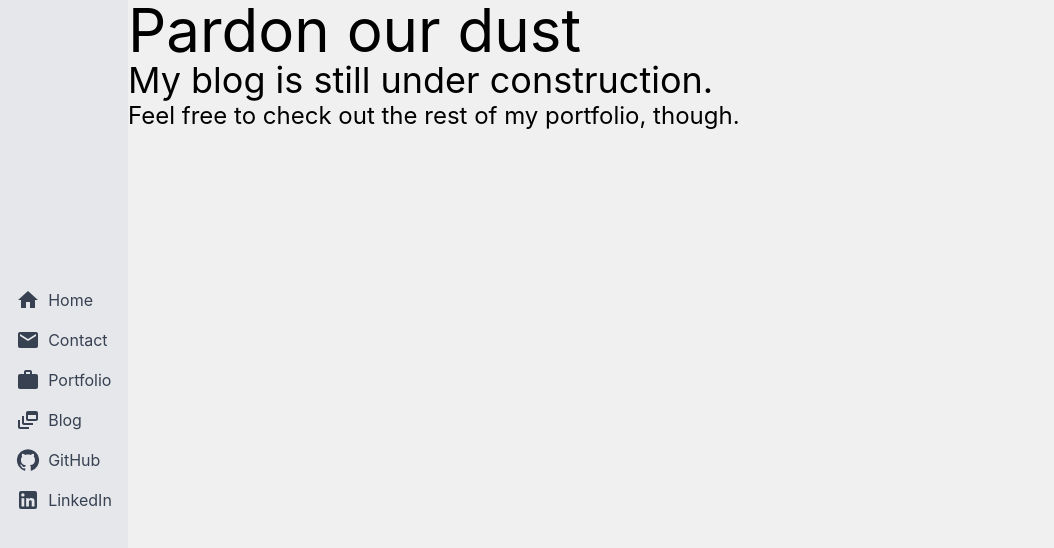
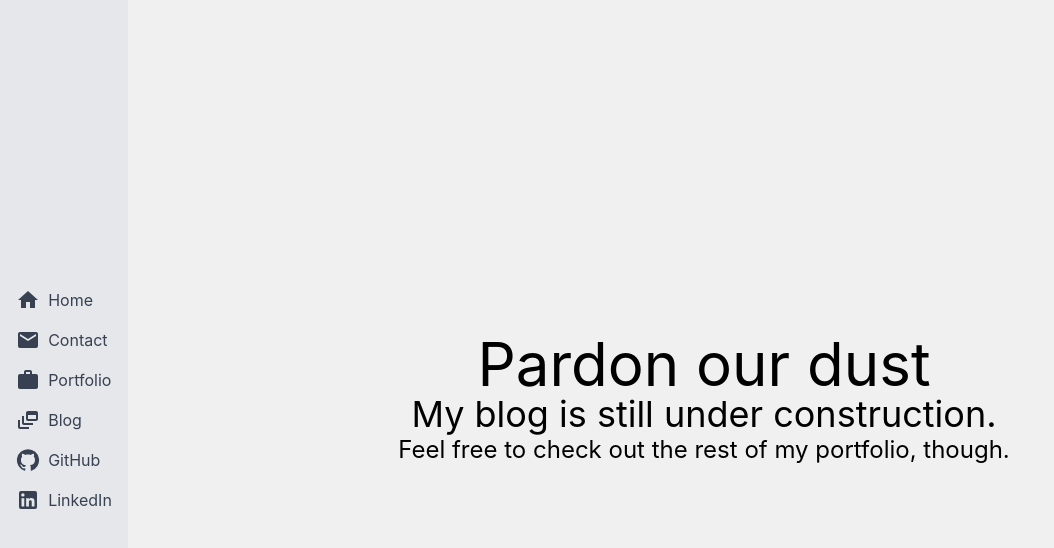
Before and after one commit to Korjubzot/react-portfolio, a React (Create React App) app: page /blog in a window 1280 px wide. Shown: the top 548 px of the page, without its empty margins (0-1054 px from the left). Built offline with nearby package versions, Linux system fonts and the light colour scheme.

Commit message:
ACTUALLY restyled Blog with Tailwind

```diff
--- a/src/components/blog/blog.js
+++ b/src/components/blog/blog.js
@@ -2,8 +2,8 @@ import React from "react";
 
 function Blog() {
   return (
-    <div className="page-container">
-      <div className="blog-container">
+    <div className="flex justify-center items-center text-center m-auto h-screen">
+      <div className="flex flex-col justify-center text-center items-center">
         <h1 className="text-6xl">Pardon our dust</h1>
         <h2 className="text-4xl">My blog is still under construction.</h2>
         <p className="text-2xl">
```
